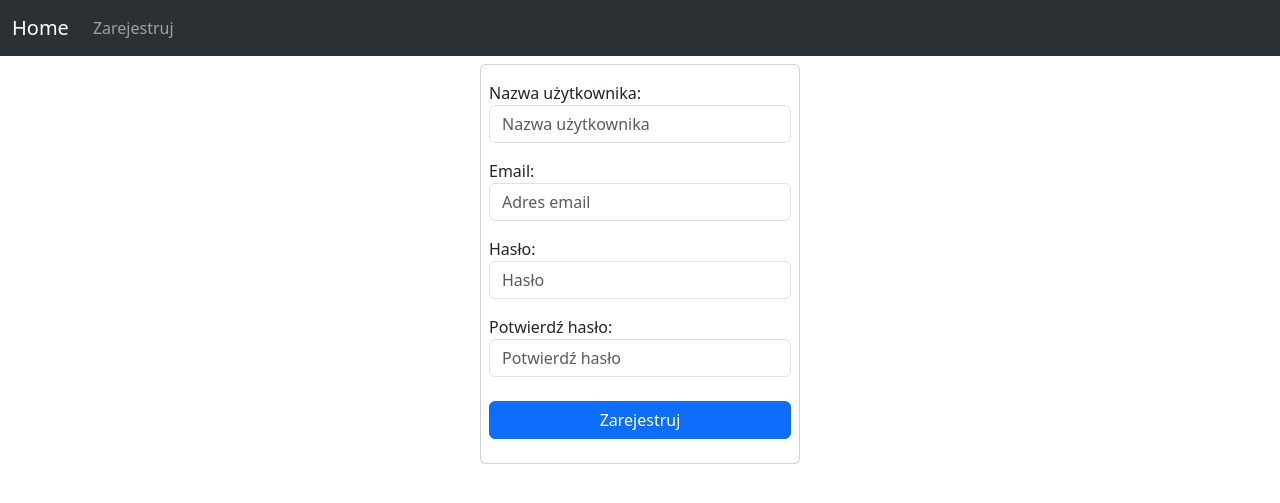
After one commit to Ja-ku-ba/aniBuddy, a Django app: page /register in a window 1280 px wide. The commit adds this page. Shown: the top 503 px of the page. Run offline with Django 5.2, Linux system fonts and the light colour scheme; some libraries are stand-ins or nearby versions.

Commit message:
register page

```diff
--- a/base/urls.py
+++ b/base/urls.py
@@ -14,10 +14,12 @@ Including another URLconf
     1. Import the include() function: from django.urls import include, path
     2. Add a URL to urlpatterns:  path('blog/', include('blog.urls'))
 """
+
 from django.contrib import admin
-from django.urls import path, include
+from django.urls import include, path
 
 urlpatterns = [
-    path('admin/', admin.site.urls),
-    path('', include('pages.urls'))
+    path("admin/", admin.site.urls),
+    path("", include("pages.urls")),
+    path("", include("user.urls")),
 ]
--- a/pages/templates/pages/add.html
+++ b/pages/templates/pages/add.html
@@ -2,7 +2,7 @@
 
 {% block content %}
 
-<form class="card w-25 mx-auto my-2 p-2" method='POST' action=''>
+<form class="card p-2" method='POST' action=''>
     {% csrf_token %}
     {% for field in form %}
         <div class="mb-3">
--- a/templates/index.html
+++ b/templates/index.html
@@ -20,10 +20,12 @@
   <body>
       {% include "navbar.html" %}
       {% include "messages.html" %}
-      {% block content %}
+      <main class="w-25 mx-auto my-2">
+          {% block content %}
 
 
-      {% endblock %}
+          {% endblock %}
+      </main>
       {% comment %} <h1>Welcome to My Website</h1>   {% endcomment %}
 	{% comment %} <script src="index.js"></script> {% endcomment %}
   <script src="https://cdn.jsdelivr.net/npm/bootstrap@5.3.2/dist/js/bootstrap.bundle.min.js" integrity="sha384-C6RzsynM9kWDrMNeT87bh95OGNyZPhcTNXj1NW7RuBCsyN/o0jlpcV8Qyq46cDfL" crossorigin="anonymous"></script>
--- a/templates/messages.html
+++ b/templates/messages.html
@@ -9,7 +9,7 @@
 {% if form.errors %}
     <div class="alert alert-danger">
         {% for error in form.errors.items %}
-            {{ error|slice:"1:" }}
+            {{ error }}
         {% endfor %}
     </div>
 {% endif %}
--- a/templates/navbar.html
+++ b/templates/navbar.html
@@ -1,36 +1,15 @@
 <nav class="navbar navbar-expand-lg bg-body-tertiary" data-bs-theme="dark">
-    <div class="container-fluid">
-      <a class="navbar-brand" href="{% url 'home' %}">Navbar</a>
+    <div class="container-fluid d-flex">
+      <a class="navbar-brand" href="{% url 'home' %}">Home</a>
       <button class="navbar-toggler" type="button" data-bs-toggle="collapse" data-bs-target="#navbarSupportedContent" aria-controls="navbarSupportedContent" aria-expanded="false" aria-label="Toggle navigation">
         <span class="navbar-toggler-icon"></span>
       </button>
       <div class="collapse navbar-collapse" id="navbarSupportedContent">
-        <ul class="navbar-nav me-auto mb-2 mb-lg-0">
-          {% comment %} <li class="nav-item">
-            <a class="nav-link active" aria-current="page" href="{% url 'home' %}">Home</a>
-          </li>
+        <ul class="navbar-nav mb-2 mb-lg-0">
           <li class="nav-item">
-            <a class="nav-link" href="#">Link</a>
-          </li>
-          <li class="nav-item dropdown">
-            <a class="nav-link dropdown-toggle" href="#" role="button" data-bs-toggle="dropdown" aria-expanded="false">
-              Dropdown
-            </a>
-            <ul class="dropdown-menu">
-              <li><a class="dropdown-item" href="#">Action</a></li>
-              <li><a class="dropdown-item" href="#">Another action</a></li>
-              <li><hr class="dropdown-divider"></li>
-              <li><a class="dropdown-item" href="#">Something else here</a></li>
-            </ul>
-          </li>
-          <li class="nav-item">
-            <a class="nav-link disabled" aria-disabled="true">Disabled</a>
+            <a class="nav-link" href="{% url 'register' %}">Zarejestruj</a>
           </li>
         </ul>
-        <form class="d-flex" role="search">
-          <input class="form-control me-2" type="search" placeholder="Search" aria-label="Search">
-          <button class="btn btn-outline-success" type="submit">Search</button>
-        </form> {% endcomment %}
       </div>
     </div>
   </nav>
--- /dev/null
+++ b/user/forms.py
@@ -0,0 +1,9 @@
+from django.contrib.auth.forms import UserCreationForm
+
+from .models import MyUserModel
+
+
+class UserRegistrationForm(UserCreationForm):
+    class Meta:
+        model = MyUserModel
+        fields = ["email", "username", "password1", "password2"]
--- /dev/null
+++ b/user/templates/user/loginRegister.html
@@ -0,0 +1,25 @@
+{% extends 'index.html' %}
+
+{% block content %}
+<form class="card p-2" method="POST">
+    {% csrf_token %}
+    <div class="form-group my-2">
+      <label for="inputUsername">Nazwa użytkownika:</label>
+      <input type="text" max="63" class="form-control" id="inputUsername" aria-describedby="usernameHelp" placeholder="Nazwa użytkownika" name="username"/>
+    </div>
+    <div class="form-group my-2">
+      <label for="inputEmail1">Email:</label>
+      <input type="email" class="form-control" id="inputEmail1" aria-describedby="emailHelp" placeholder="Adres email" name="email"/>
+    </div>
+    <div class="form-group my-2">
+        <label for="password1">Hasło:</label>
+        <input type="password" class="form-control" id="password1" placeholder="Hasło" name="password1"/>
+      </div>
+    <div class="form-group my-2">
+      <label for="password2">Potwierdź hasło:</label>
+      <input type="password" class="form-control" id="password2" placeholder="Potwierdź hasło" name="password2"/>
+    </div>
+
+    <button type="submit" class="btn btn-primary my-3">Zarejestruj</button>
+  </form>
+{% endblock %}
--- /dev/null
+++ b/user/urls.py
@@ -0,0 +1,7 @@
+from django.urls import path
+
+from . import views
+
+urlpatterns = [
+    path("register", views.register, name="register"),
+]
--- a/user/views.py
+++ b/user/views.py
@@ -1,3 +1,20 @@
-from django.shortcuts import render
+from django.contrib.auth import authenticate, login, logout
+from django.shortcuts import redirect, render
+
+from .forms import UserRegistrationForm
+
 
 # Create your views here.
+def register(request):
+    form = UserRegistrationForm()
+    if request.method == "POST":
+        form = UserRegistrationForm(request.POST)
+        if form.is_valid():
+            user = form.save(commit=False)
+            user.username.lower()
+            user.save()
+            login(request, user)
+            return redirect("home")
+
+    context = {"form": form}
+    return render(request, "user/loginRegister.html", context)
```
Also changed, not shown: pages/templates/pages/home.html (+4 -7 lines).
